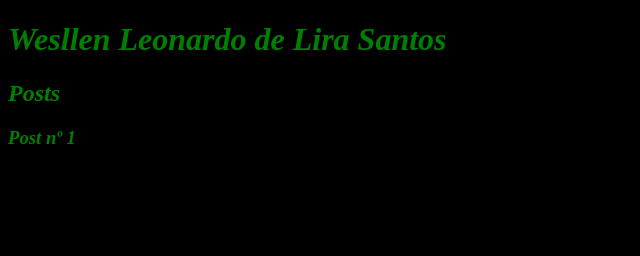
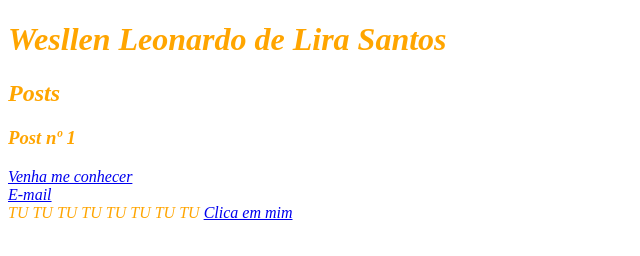
Before and after one commit to WesllenWorld/estudos-e-projetos-web, a plain HTML site: page HTML & CSS/paginapessoal/index.html in a window 1280 px wide. Shown: the whole page, without its empty margins (0-640 px from the left). Drawn offline with Linux system fonts and the light colour scheme.

Commit message:
adicionando textos

```diff
--- a/HTML & CSS/paginapessoal/index.html
+++ b/HTML & CSS/paginapessoal/index.html
@@ -18,6 +18,11 @@
         <header>
             <h3>Post nº 1</h3>
         </header>
+        <p>
+            <a href="https://github.com/WesllenWorld" target="_blank">Venha me conhecer</a><br>
+            <a href="mailto:wesllen.santos2001@gmail.com" target="_blank">E-mail</a><br>
+
+            TU TU TU TU TU TU TU TU <a href="https://www.youtube.com/watch?v=8AYy-BcjRXg" target="_blank">Clica em mim</a></p>
     </article>
 </section>
 <footer>
--- a/HTML & CSS/paginapessoal/style.css
+++ b/HTML & CSS/paginapessoal/style.css
@@ -3,26 +3,15 @@ html{
 
 }
 
-h1{
-    color: green !important;
-    font-style: italic;
-}
-
-h2{
-    color: green !important;
-    font-style: italic;
-}
-
-h3{
-    color: green !important;
+h1, h2, h3, p{
+    color: orange !important;
     font-style: italic;
 }
 
 .meuNome{
-    color: rgb(0, 0, 0);
     font-style: italic;
 }
 
 body{
-    background-color: black;
+
 }
```
